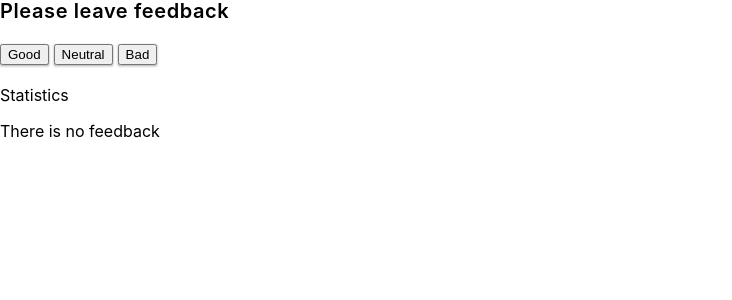
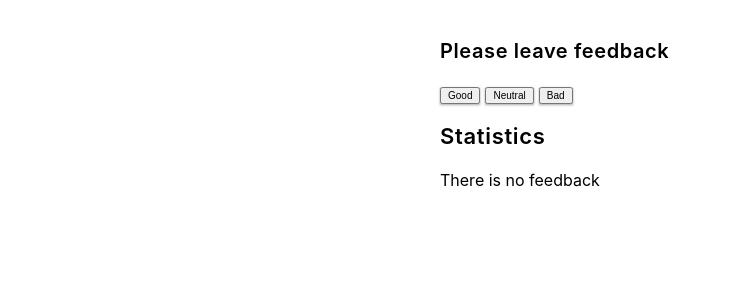
Before and after one commit to YaroslavVyshynskyi/goit-react-hw-02-feedback, a React (Create React App) app: page / in a window 1280 px wide. Shown: the top 300 px of the page, without its empty margins (0-732 px from the left). Built offline with nearby package versions, Linux system fonts and the light colour scheme.

Commit message:
add styles to section

```diff
--- a/src/components/FeedbackOptions/FeedbackOptions.module.css
+++ b/src/components/FeedbackOptions/FeedbackOptions.module.css
@@ -3,6 +3,7 @@
 }
 
 .options_btn {
+    font-size: 10px;
     text-transform: capitalize;
     box-shadow: rgba(0, 0, 0, 0.12) 0px 1px 3px, rgba(0, 0, 0, 0.24) 0px 1px 2px;
 }
--- a/src/components/Section/Section.jsx
+++ b/src/components/Section/Section.jsx
@@ -4,10 +4,10 @@ import css from "./Section.module.css";
 
 const Section = ({ title, children }) => {
     return (
-        <>
+        <section className={css.counter__section}>
             <p className={css.section_title}>{title}</p>
             {children}
-        </>
+        </section>
     );
 }
 
--- a/src/components/Section/Section.module.css
+++ b/src/components/Section/Section.module.css
@@ -1,8 +1,7 @@
-.section {
+.counter__section {
     display: block;
     width: 400px;
     margin: 20px auto;
-    /* background-color:aqua; */
     padding: 20px;
 }
 
@@ -15,43 +14,3 @@
     margin-top: 0;
     margin-bottom: 20px;
 }
-
-.feedback_options {
-    margin-bottom: 20px;
-}
-
-.options_btn {
-    box-shadow: rgba(0, 0, 0, 0.12) 0px 1px 3px, rgba(0, 0, 0, 0.24) 0px 1px 2px;
-}
-
-.options_btn:not(:last-child) {
-    margin-right: 5px;
-}
-
-.statistics {
-    margin-top: 0;
-    margin-bottom: 0;
-}
-.statistic_title {
-    font-weight: 600;
-    font-size: 22px;
-    line-height: 1.17;
-    text-align: start;
-    letter-spacing: 0.03em;
-    margin-bottom: 20px;
-    margin-top: 0;
-}
-.statistics_list {
-    margin-top: 0;
-    margin-bottom: 0;
-    padding-left: 0;
-}
-.statistics_item {
-    list-style-type: none;
-}
-.item_text {
-
-}
-.item_value {
-    margin-left: 5px;
-}
--- a/src/components/Statistics/Statistics.module.css
+++ b/src/components/Statistics/Statistics.module.css
@@ -1,3 +1,34 @@
 .item_value {
     margin-left: 5px;
 }
+
+.statistics {
+    margin-top: 0;
+    margin-bottom: 0;
+}
+
+.statistic_title {
+    font-weight: 600;
+    font-size: 22px;
+    line-height: 1.17;
+    text-align: start;
+    letter-spacing: 0.03em;
+    margin-bottom: 20px;
+    margin-top: 0;
+}
+
+.statistics_list {
+    margin-top: 0;
+    margin-bottom: 0;
+    padding-left: 0;
+}
+
+.statistics_item {
+    list-style-type: none;
+}
+
+.item_text {}
+
+.item_value {
+    margin-left: 5px;
+}
```
Also changed, not shown: src/components/App.jsx (+0 -16 lines).
